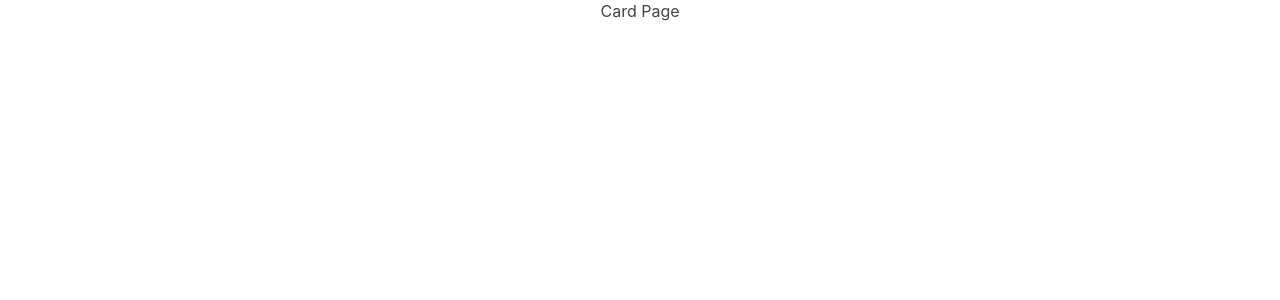
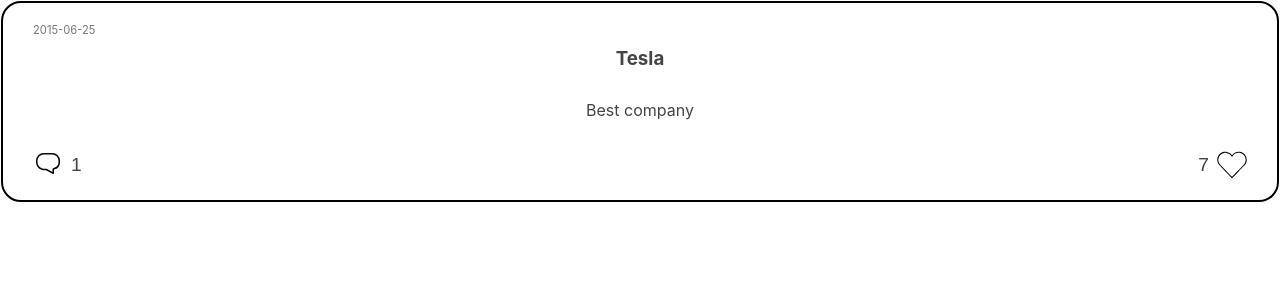
Before and after one commit to MaxMalts/Cads-Feed, a React (Create React App) app: page /articles/11 in a window 1280 px wide. Shown: the top 300 px of the page. Built offline with nearby package versions, Linux system fonts and the light colour scheme.

Commit message:
Implemented card page

```diff
--- a/src/common-components/Like.js
+++ b/src/common-components/Like.js
@@ -9,7 +9,8 @@
 export default function Like({curLikes, counterStyle, likeStyle}) {
     const [liked, setLiked] = useState(false);
 
-    const onLikeClick = () => {
+    const onLikeClick = event => {
+        event.preventDefault();
         setLiked(!liked);
     }
 
--- a/src/components/Card.js
+++ b/src/components/Card.js
@@ -17,7 +17,9 @@
 
     const [commentsOpened, setCommentsOpened] = useState(false);
 
-    const onCommentClick = () => {
+    const onCommentClick = event => {
+        event.preventDefault();
+
         if (!synaptic) {
             setCommentsOpened(!commentsOpened);
         }
--- a/src/components/Card.module.scss
+++ b/src/components/Card.module.scss
@@ -73,6 +73,7 @@
 
 .commentsContainer {
     white-space: nowrap;
+    cursor: unset;
 
     &.active {
         cursor: pointer;
--- a/src/pages/CardPage.js
+++ b/src/pages/CardPage.js
@@ -1,5 +1,42 @@
-export default function CardPage() {
+import React, {useEffect, useState} from 'react';
+import {useParams} from 'react-router-dom';
+
+import {connect} from 'react-redux';
+import {actionLoadCards} from '../store/actions/cardsActions';
+
+import Card from '../components/Card';
+import {getArticles} from '../assets/helpers/get-articles';
+
+const mapStateToProps = state => ({
+    cards: state.cards
+});
+
+const mapDispatchToProps = dispatch => ({
+    loadCards: cards => dispatch(actionLoadCards(cards))
+})
+
+function CardPage({loadCards}) {
+    const articleId = parseInt(useParams().articleId);
+
+    let [loading, setLoading] = useState(true);
+
+    useEffect(() => {
+        getArticles().then(cards => {
+            console.log("loaded");
+            loadCards(cards);
+            setLoading(false);
+        });
+    }, []);
+
     return (
-        <div>Card Page</div>
+        <main>
+            {loading
+                ? 'Loading...'
+                : <Card articleId={articleId} synaptic={false}/>
+            }
+        </main>
+
     )
 }
+
+export default connect(mapStateToProps, mapDispatchToProps)(CardPage);
--- a/src/pages/CardsFeed.js
+++ b/src/pages/CardsFeed.js
@@ -1,4 +1,5 @@
 import React from 'react';
+import {Link} from 'react-router-dom';
 
 import {connect} from 'react-redux';
 import {actionAddCard, actionLoadCards} from '../store/actions/cardsActions.js';
@@ -89,10 +90,12 @@
                         ? 'Loading...'
                         : sortedCards.map(item => (
                             <div key={item.articleId} className={styles.card}>
-                                <Card
-                                    articleId={item.articleId}
-                                    synaptic={true}
-                                />
+                                <Link className={styles.cardLink} to={`${item.articleId}`}>
+                                    <Card
+                                        articleId={item.articleId}
+                                        synaptic={true}
+                                    />
+                                </Link>
                             </div>
                         ))
                     }
--- a/src/pages/CardsFeed.module.scss
+++ b/src/pages/CardsFeed.module.scss
@@ -9,6 +9,16 @@
     text-align: end;
 }
 
+.cardLink {
+    all: unset;
+    --webkit-appearance: none;
+       --moz-appearance: none;
+        --ms-appearance: none;
+         --o-appearance: none;
+
+    cursor: pointer;
+}
+
 .card {
     margin: 20px 0;
 }
```
Lines whose indentation alone changed are shown as unchanged.
